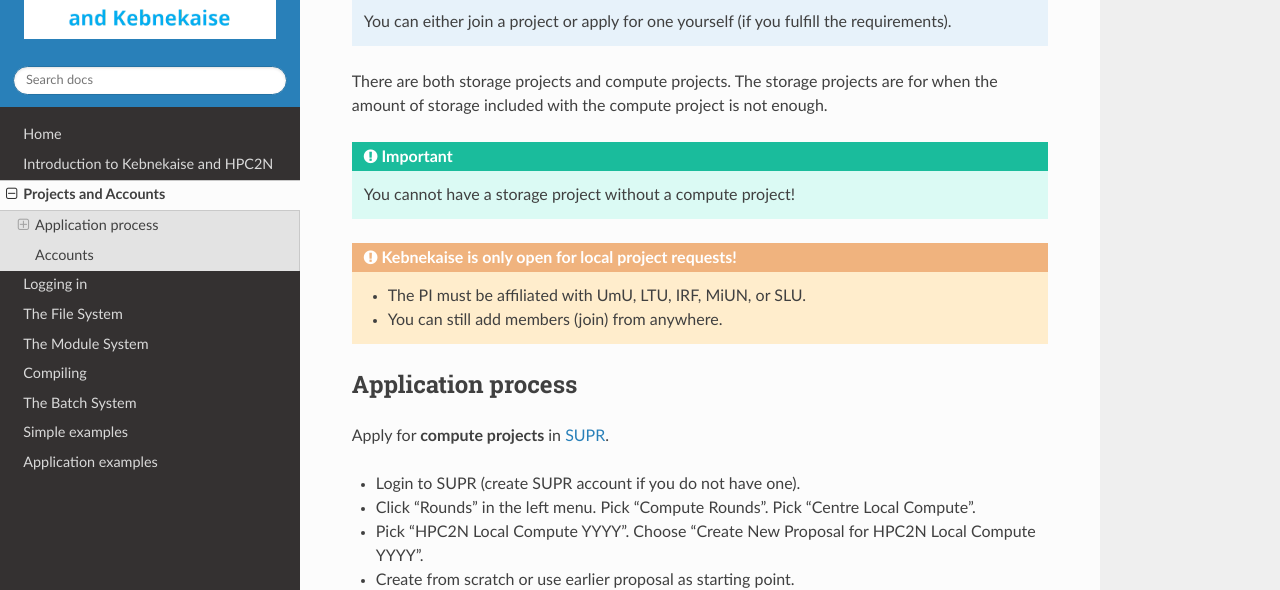
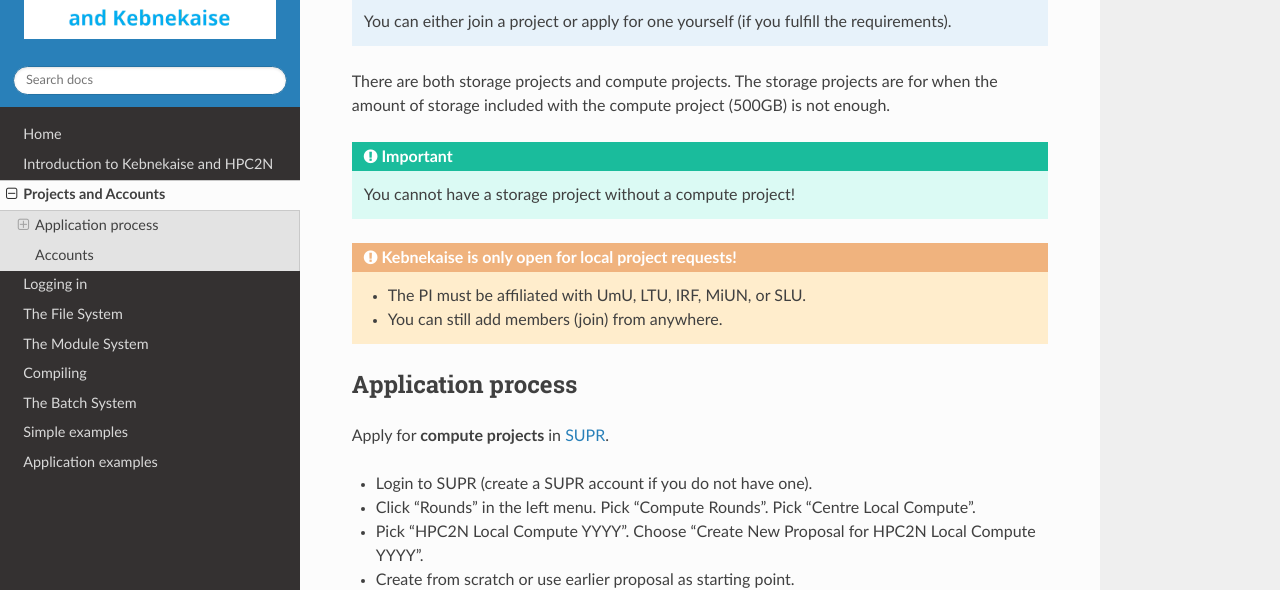
Before and after one commit to hpc2n/intro-course, an MkDocs documentation site: the page built from docs/projectsaccounts.md, in a window 1280 px wide and 900 px high. Shown: the part 239-829 px from the top of the window. Built offline with MkDocs 1.6.1, drawn with Linux system fonts in a browser that asks for light colours; nearby versions of some CDN libraries.

Commit message:
Minor updates to the projects and accounts page

```diff
--- a/docs/projectsaccounts.md
+++ b/docs/projectsaccounts.md
@@ -6,7 +6,7 @@
 
     You can either join a project or apply for one yourself (if you fulfill the requirements).
 
-There are both storage projects and compute projects. The storage projects are for when the amount of storage included with the compute project is not enough.
+There are both storage projects and compute projects. The storage projects are for when the amount of storage included with the compute project (500GB) is not enough.
 
 !!! important
 
@@ -21,7 +21,7 @@ There are both storage projects and compute projects. The storage projects are f
 
 Apply for **compute projects** in [SUPR](https://supr.naiss.se/round/compute).
 
-- Login to SUPR (create SUPR account if you do not have one).
+- Login to SUPR (create a SUPR account if you do not have one).
 - Click “Rounds” in the left menu. Pick “Compute Rounds”. Pick “Centre Local Compute”.
 - Pick “HPC2N Local Compute YYYY”. Choose “Create New Proposal for HPC2N Local Compute YYYY”.
 - Create from scratch or use earlier proposal as starting point.
```
